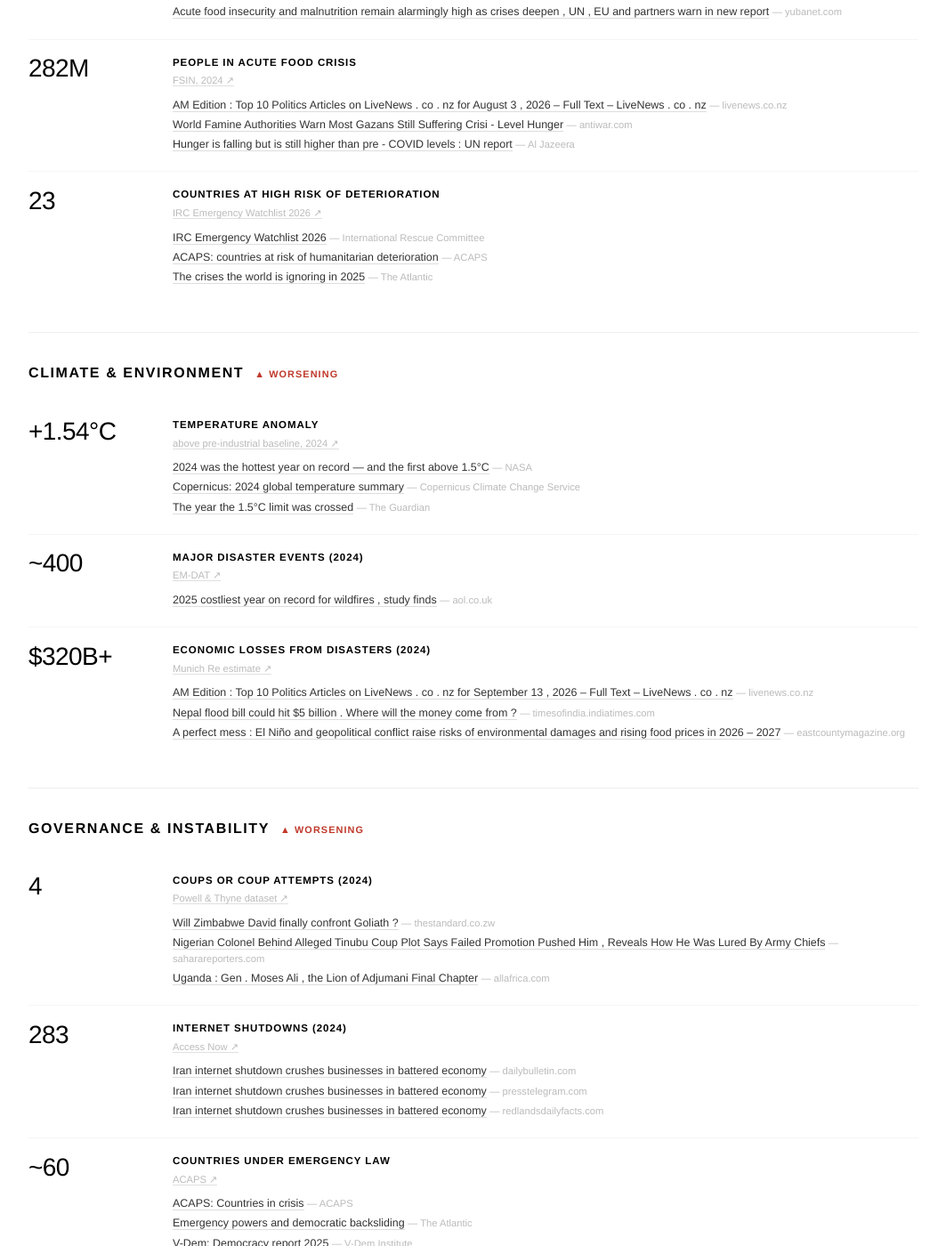
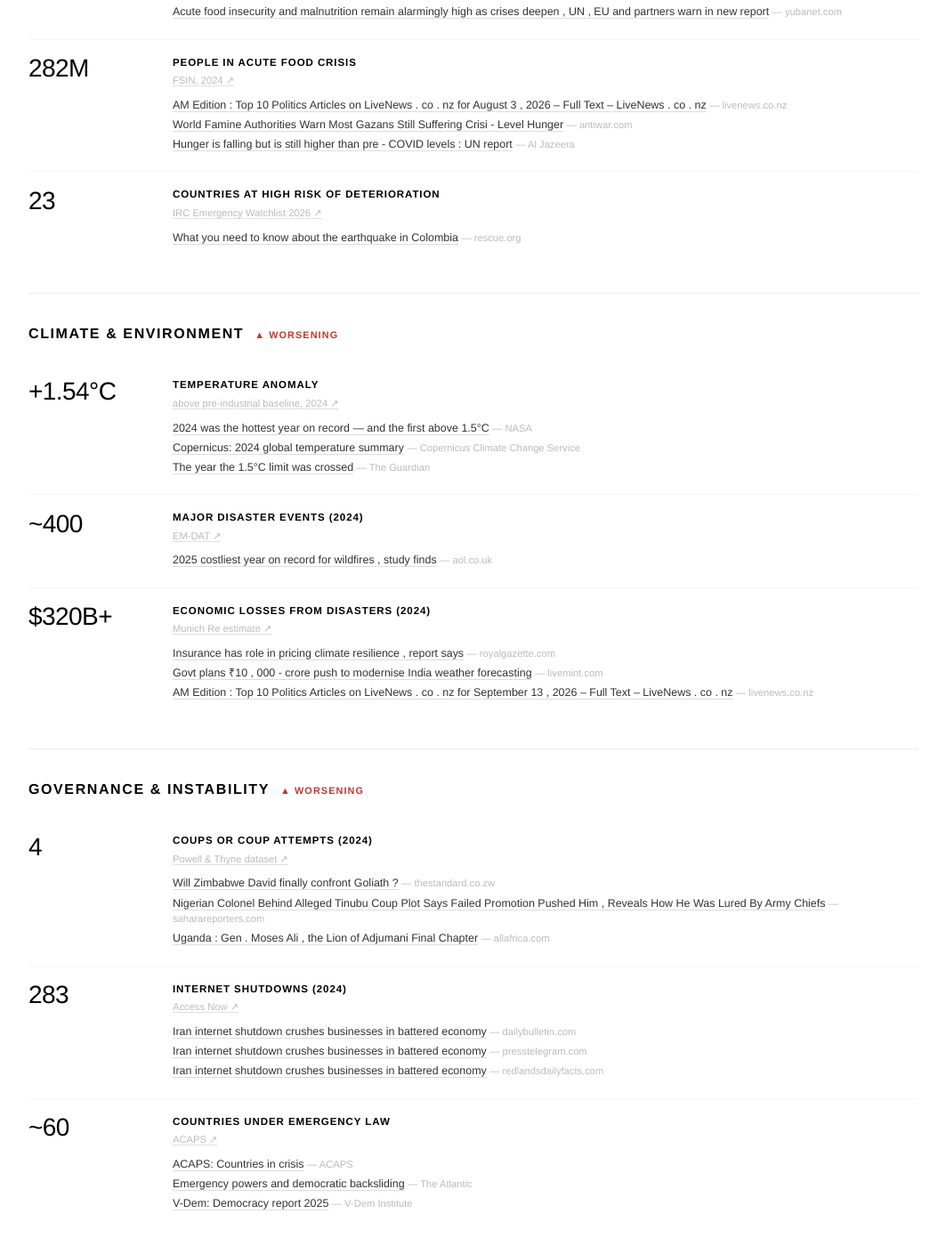
Before and after one commit to skeptict/skeptict.github.io, a Jekyll site: the page built from hellscape/index.html, in a window 1280 px wide and 1400 px high, scrolled down 1066 px. Shown: the whole window at 89% size, without its empty margins (108-1171 px from the left). Built offline with Jekyll 4.4.1, drawn with Linux system fonts in a browser that asks for light colours; some of the changed text lies outside the part shown.

Commit message:
auto: refresh hellscape articles [2026-09-28]

```diff
--- a/_data/hellscape.yml
+++ b/_data/hellscape.yml
@@ -1,4 +1,4 @@
-last_updated: '2026-09-21'
+last_updated: '2026-09-28'
 pillars:
 - name: Conflict & Violence
   id: conflict
@@ -98,15 +98,9 @@ pillars:
     source_url: https://www.rescue.org/article/5-urgent-problems-world-faces-2026
     search_query: humanitarian crisis deterioration emergency watchlist 2025 2026
     articles:
-    - title: IRC Emergency Watchlist 2026
-      url: https://www.rescue.org/article/5-urgent-problems-world-faces-2026
-      publication: International Rescue Committee
-    - title: 'ACAPS: countries at risk of humanitarian deterioration'
-      url: https://www.acaps.org/en/countries
-      publication: ACAPS
-    - title: The crises the world is ignoring in 2025
-      url: https://www.theatlantic.com
-      publication: The Atlantic
+    - title: What you need to know about the earthquake in Colombia
+      url: https://www.rescue.org/article/what-to-know-about-Colombia-earthquake
+      publication: rescue.org
 - name: Climate & Environment
   id: climate
   trend: up
@@ -141,18 +135,16 @@ pillars:
     source_url: https://www.munichre.com/en/risks/natural-disasters.html
     search_query: economic losses natural disasters billion 2024 insurance
     articles:
+    - title: Insurance has role in pricing climate resilience , report says
+      url: https://www.royalgazette.com/reinsurance/business/article/20260924/insurance-has-role-in-pricing-climate-resilience-report-says/
+      publication: royalgazette.com
+    - title: Govt plans ₹10 , 000 - crore push to modernise India weather forecasting
+      url: https://www.livemint.com/economy/mission-mausam-rs-10000-crore-weather-forecasting-india-11789887815607.html
+      publication: livemint.com
     - title: 'AM Edition : Top 10 Politics Articles on LiveNews . co . nz for September
         13 , 2026 – Full Text – LiveNews . co . nz'
       url: https://livenews.co.nz/2026/09/13/am-edition-top-10-politics-articles-on-livenews-co-nz-for-september-13-2026-full-text/
       publication: livenews.co.nz
-    - title: Nepal flood bill could hit $5 billion . Where will the money come from
-        ?
-      url: https://timesofindia.indiatimes.com/world/south-asia/nepals-flood-bill-could-hit-5-billion-where-will-the-money-come-from/articleshow/133961939.cms
-      publication: timesofindia.indiatimes.com
-    - title: 'A perfect mess : El Niño and geopolitical conflict raise risks of environmental
-        damages and rising food prices in 2026 – 2027'
-      url: https://eastcountymagazine.org/a-perfect-mess-el-nino-and-geopolitical-conflict-raise-risks-of-environmental-damages-and-rising-food-prices-in-2026-2027/
-      publication: eastcountymagazine.org
 - name: Governance & Instability
   id: governance
   trend: up
```
